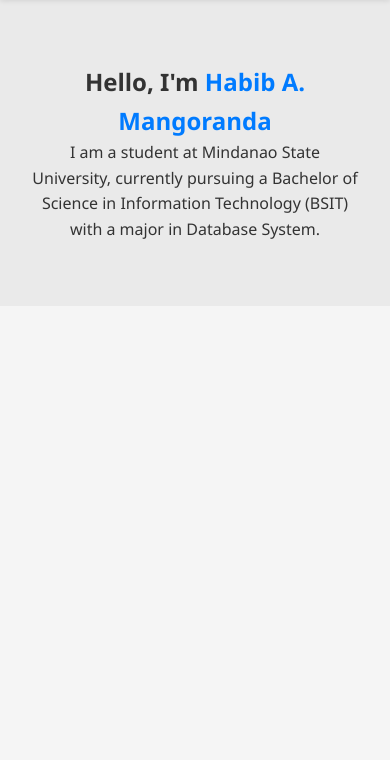
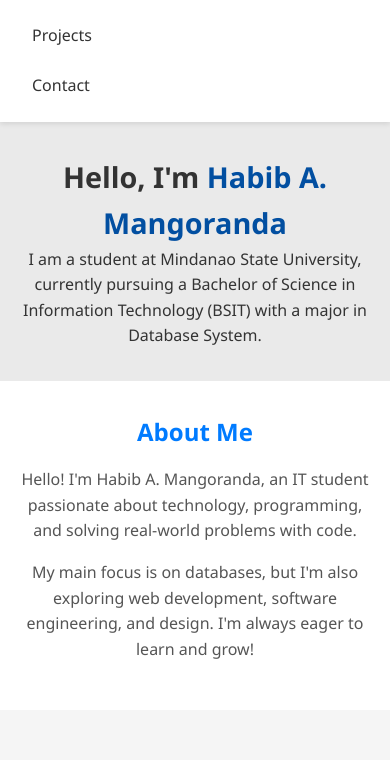
Before and after one commit to mr-mangoranda/Simplefolio, a plain HTML site: page index.html in a window 390 px wide. Shown: the part 84-844 px from the top of the page. Drawn offline with Linux system fonts and the light colour scheme; a script that the page names is missing.

Commit message:
About Section Styiling

```diff
--- a/index.html
+++ b/index.html
@@ -27,6 +27,20 @@
     </p>
   </section>
 
+  <section id="about" class="about">
+    <div class="container">
+      <h2>About Me</h2>
+      <p>
+        Hello! I'm Habib A. Mangoranda, an IT student passionate about
+        technology, programming, and solving real-world problems with code.
+      </p>
+      <p>
+        My main focus is on databases, but I'm also exploring web development,
+        software engineering, and design. I'm always eager to learn and grow!
+      </p>
+    </div>
+  </section>
+
   <script src="script.js"></script>
 </body>
 </html>
--- a/style.css
+++ b/style.css
@@ -46,5 +46,61 @@ nav {
 }
 
 .hero h1 span {
+    color: #024fa1;
+}
+
+
+/* ------------- About Section styles ------------- */
+
+
+.about {
+    padding: 4rem 2rem;
+    background-color: #ffffff;
+    text-align: center;
+}
+
+.about .container {
+    max-width: 800px;
+    margin: 0 auto;
+}
+
+.about h2 {
+    font-size: 2rem;
+    margin-bottom: 1rem;
     color: #007bff;
 }
+
+.about p {
+    margin-bottom: 1rem;
+    font-size: 1rem;
+    color: #555;
+}
+
+@media (max-width: 768px) {
+    nav {
+      flex-direction: column;
+      align-items: flex-start;
+    }
+
+    .nav-links {
+      flex-direction: column;
+      width: 100%;
+      margin-top: 1rem;
+    }
+
+    .nav-links li {
+      margin-bottom: 0.5rem;
+    }
+
+    .hero, .about {
+      padding: 2rem 1rem;
+    }
+
+    .hero h1 {
+      font-size: 1.8rem;
+    }
+
+    .about h2 {
+      font-size: 1.5rem;
+    }
+}
```
